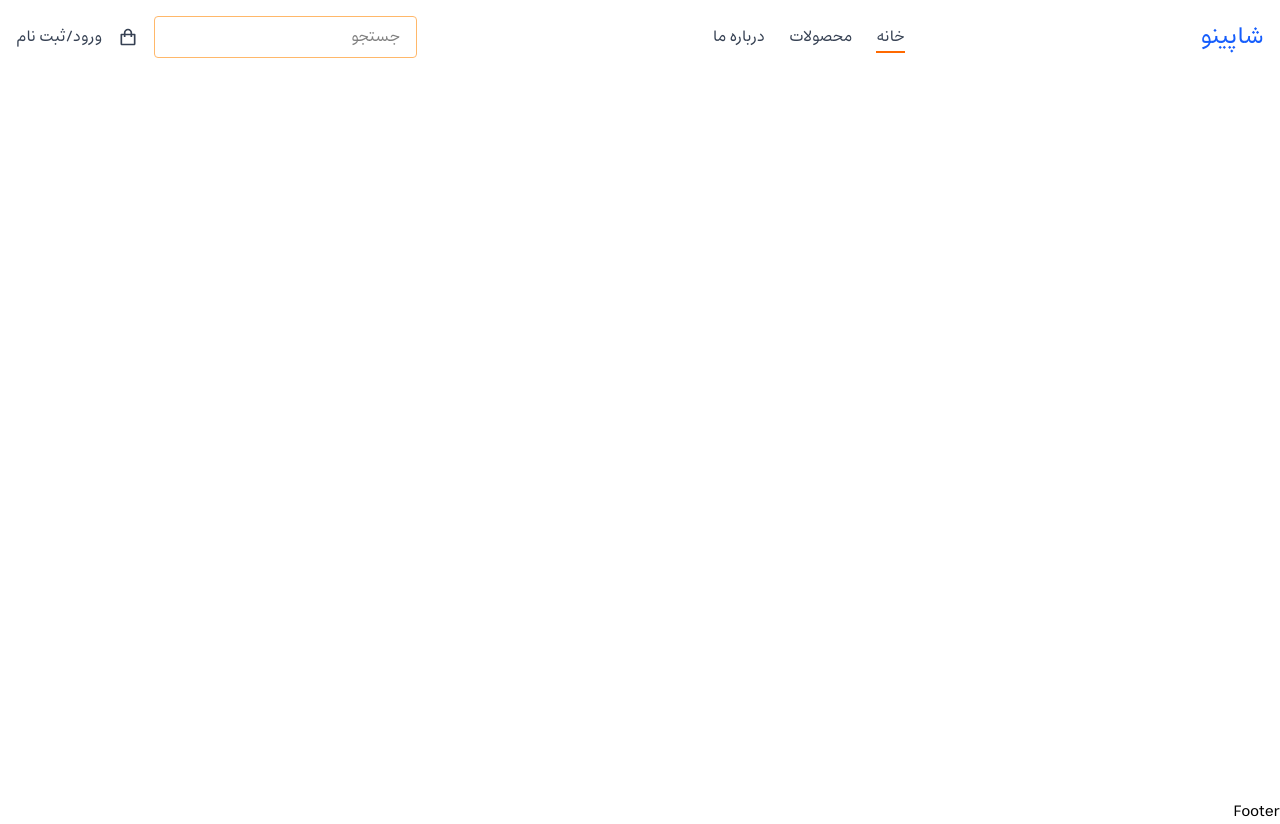
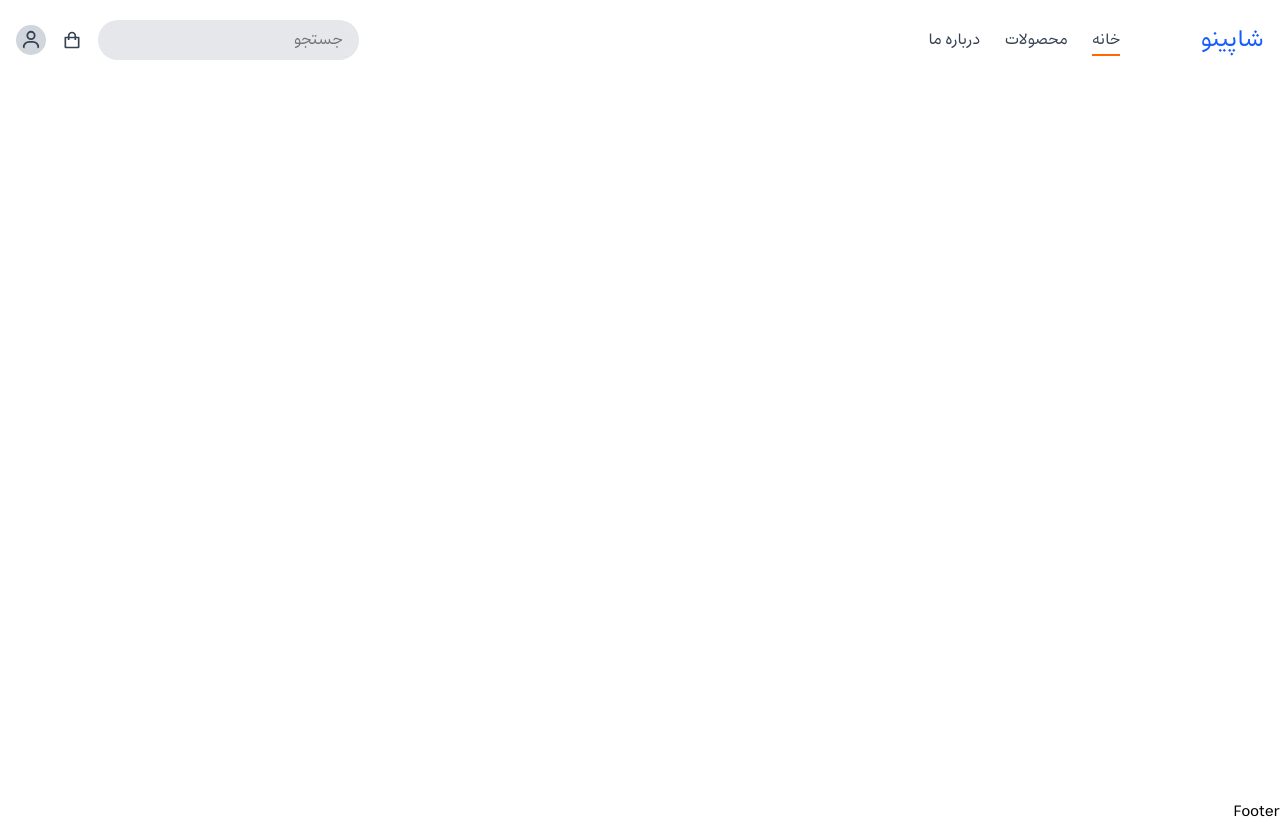
Before and after one commit to iBehzadi/Shopino, a React (Vite) app: page / in a window 1280 px wide. Built offline with nearby package versions, Linux system fonts and the light colour scheme; a web font is replaced by a local one.

Commit message:
improve navbar UI

```diff
--- a/src/Components/Navbar/index.jsx
+++ b/src/Components/Navbar/index.jsx
@@ -1,5 +1,5 @@
 import React, { useEffect, useState } from "react";
-import { BiShoppingBag, BiMenu, BiX } from "react-icons/bi";
+import { BiShoppingBag, BiMenu, BiX, BiUser } from "react-icons/bi";
 import { Link, useLocation } from "react-router-dom";
 
 export default function Navbar() {
@@ -22,7 +22,10 @@ export default function Navbar() {
 
   return (
     <nav className="fixed left-0 right-0 z-50 bg-white ">
-      <div className={`mx-auto flex max-w-7xl items-center justify-between px-4 py-4 transition-all duration-300 ${scrolled ? 'shadow w-[90%]' : ''}`}>
+      <div
+        className={`mx-auto flex max-w-7xl items-center justify-between px-4 py-4 transition-all duration-300 ${scrolled ? " shadow rounded-2xl backdrop-blur-lg border border-white/10 py-3" : "bg-transparent py-5"}`}
+      >
+        <div className="flex items-center gap-20">
           {/* Logo */}
           <Link to="/" className="text-2xl font-bold text-blue-600">
             شاپینو
@@ -48,13 +51,14 @@ export default function Navbar() {
               </Link>
             ))}
           </div>
+        </div>
 
         {/* Desktop Actions */}
         <div className="hidden items-center gap-4 sm:flex">
           <input
             type="text"
             placeholder="جستجو"
-            className="hidden rounded border border-orange-300 px-4 py-2 outline-0 md:block"
+            className="hidden rounded-full bg-gray-200 px-4 py-2 outline-blue-300  md:block"
           />
 
           <Link
@@ -65,7 +69,7 @@ export default function Navbar() {
           </Link>
 
           <Link to="/auth" className="text-gray-700 hover:text-blue-600">
-            ورود/ثبت نام
+            <BiUser className="text-3xl bg-gray-300 rounded-full p-1 hover:text-white " />
           </Link>
         </div>
 
--- a/src/Pages/Home/index.jsx
+++ b/src/Pages/Home/index.jsx
@@ -3,5 +3,6 @@ import React from 'react'
 export default function Home() {
   return (
     <div>home</div>
+
   )
 }
```
Also changed, not shown: src/index.css (line endings or trailing spaces). Lines whose indentation alone changed are shown as unchanged.
